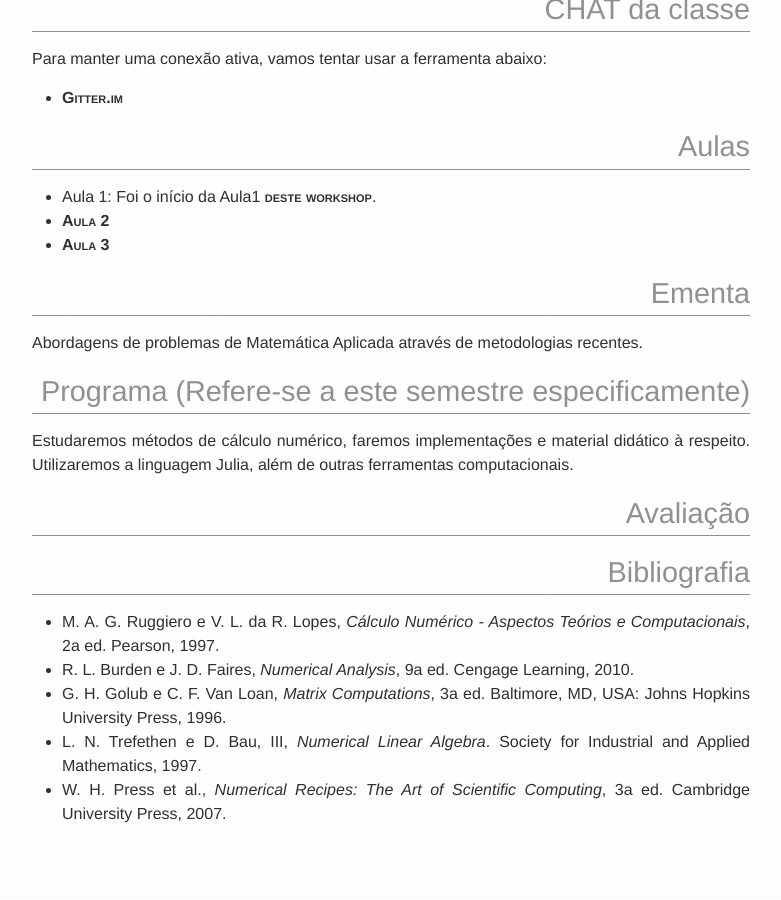
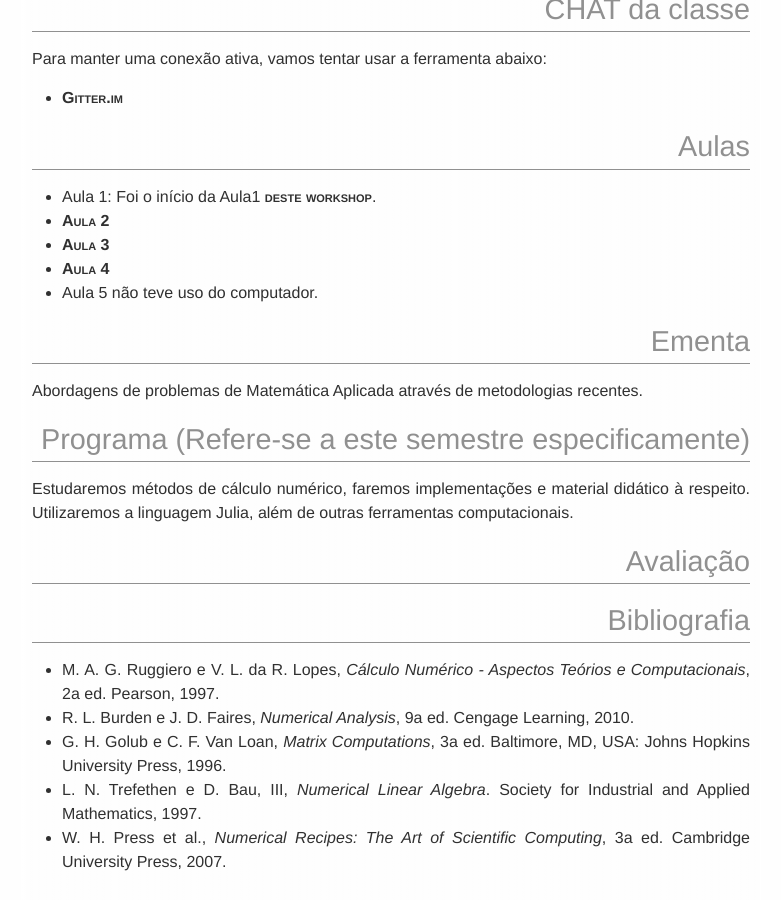
Before and after one commit to abelsiqueira/abelsiqueira.github.io-old, a Jekyll site: the page built from disciplinas/cm116-2016s1.md, in a window 1280 px wide and 900 px high, scrolled down 658 px. Shown: the whole window, without its empty margins (249-1030 px from the left). Built offline with Jekyll 4.4.1, drawn with Linux system fonts in a browser that asks for light colours.

Commit message:
Atualiza cm116

```diff
--- a/disciplinas/cm116-2016s1.md
+++ b/disciplinas/cm116-2016s1.md
@@ -25,6 +25,8 @@ Para manter uma conexão ativa, vamos tentar usar a ferramenta abaixo:
   [deste workshop](https://github.com/abelsiqueira/julia-workshop).
   - [Aula 2]({{ site.baseurl }}/disciplinas/cm116/Aula2.ipynb)
   - [Aula 3]({{ site.baseurl }}/disciplinas/cm116/Aula3.ipynb)
+  - [Aula 4]({{ site.baseurl }}/disciplinas/cm116/Aula4.ipynb)
+  - Aula 5 não teve uso do computador.
 
 # Ementa
 
```
Also changed, not shown: 1 other file.
